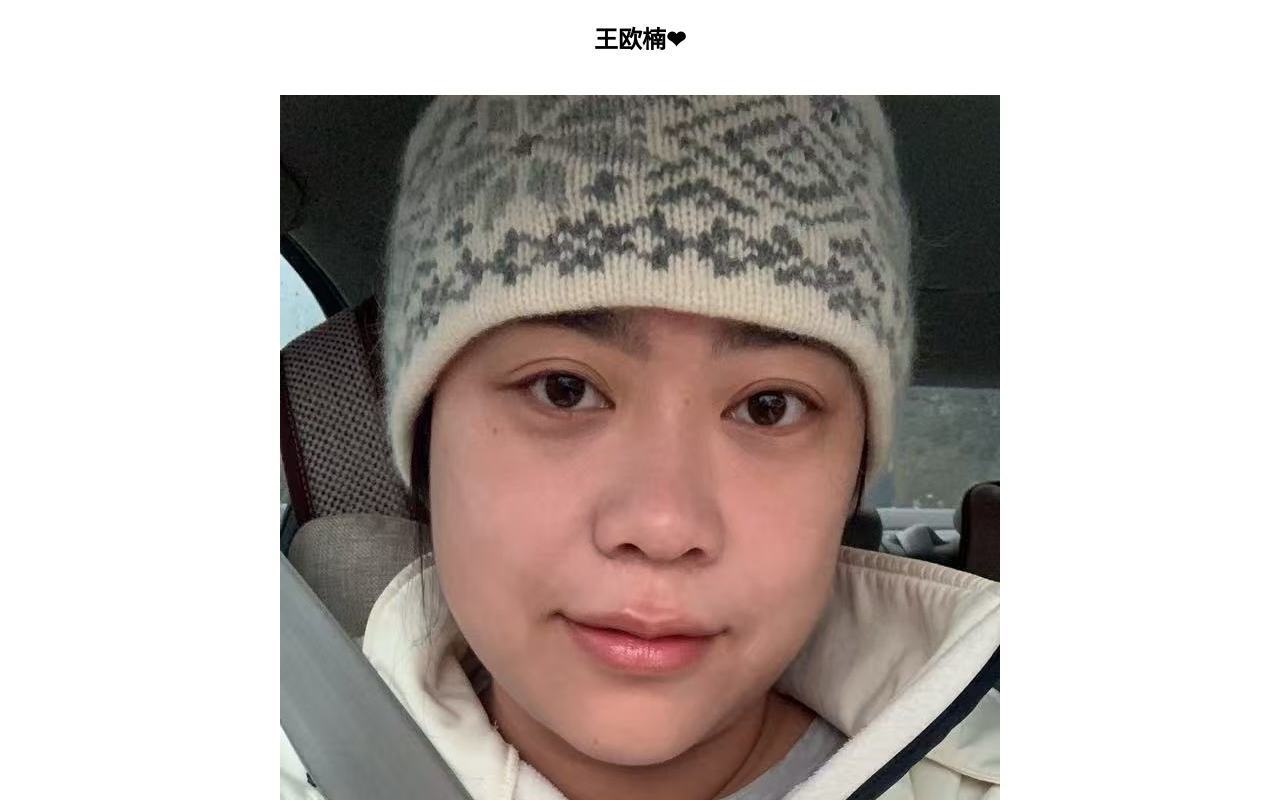
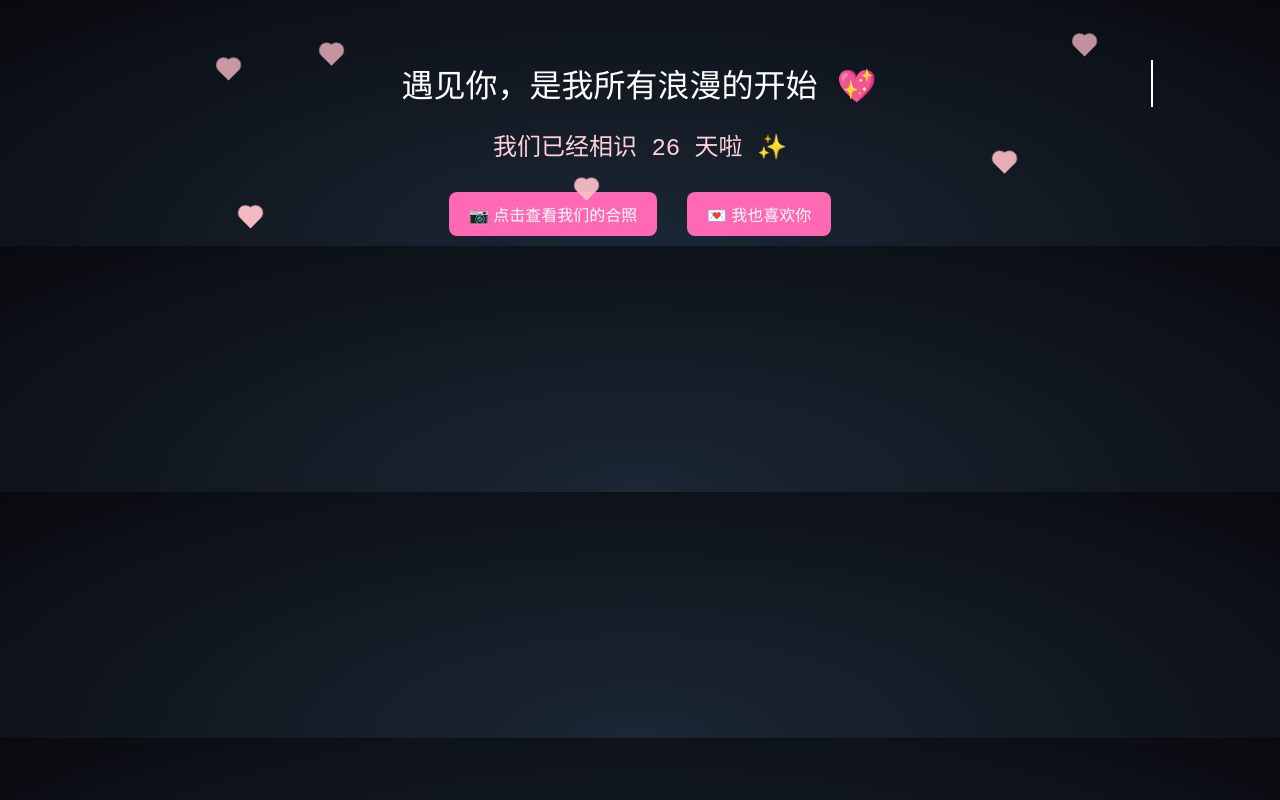
Before and after one commit to EOF-DE/self-image, a plain HTML site: page index.html in a window 1280 px wide. Shown: the top 800 px of the page. Drawn offline with Linux system fonts and the light colour scheme.

Commit message:
Update index.html

```diff
--- a/index.html
+++ b/index.html
@@ -1,16 +1,175 @@
 <!DOCTYPE html>
 <html lang="zh">
 <head>
-    <meta charset="UTF-8">
-    <meta name="viewport" content="width=device-width, initial-scale=1.0">
-    <title>王欧楠❤</title>
-    <style>
-        body { text-align: center; font-family: Arial, sans-serif; }
-        #preview { max-width: 100%; margin-top: 20px; }
-        #timer { font-size: 18px; color: red; }
-    </style>
+  <meta charset="UTF-8">
+  <meta name="viewport" content="width=device-width, initial-scale=1.0">
+  <title>给Olivia的小惊喜</title>
+  <style>
+    body {
+      margin: 0;
+      padding: 0;
+      background: radial-gradient(ellipse at bottom, #1b2735 0%, #090a0f 100%);
+      color: white;
+      font-family: 'Courier New', Courier, monospace;
+      overflow: hidden;
+      text-align: center;
+    }
+
+    .typewriter {
+      font-size: 2em;
+      white-space: nowrap;
+      overflow: hidden;
+      border-right: 2px solid #fff;
+      margin: 60px auto 20px;
+      width: 80%;
+      animation: typing 5s steps(40, end), blink .75s step-end infinite;
+    }
+
+    @keyframes typing {
+      from { width: 0 }
+      to { width: 80% }
+    }
+
+    @keyframes blink {
+      from, to { border-color: transparent }
+      50% { border-color: white }
+    }
+
+    .heart {
+      width: 15px;
+      height: 15px;
+      position: absolute;
+      background: pink;
+      transform: rotate(45deg);
+      animation: floatUp 8s linear infinite;
+    }
+
+    .heart::before,
+    .heart::after {
+      content: "";
+      width: 15px;
+      height: 15px;
+      background: pink;
+      position: absolute;
+      border-radius: 50%;
+    }
+
+    .heart::before { top: -7.5px; left: 0; }
+    .heart::after { left: -7.5px; top: 0; }
+
+    @keyframes floatUp {
+      0% { transform: translateY(0) rotate(45deg); opacity: 1; }
+      100% { transform: translateY(-100vh) rotate(45deg); opacity: 0; }
+    }
+
+    button {
+      margin: 10px;
+      padding: 10px 20px;
+      font-size: 16px;
+      background: #ff69b4;
+      color: white;
+      border: none;
+      border-radius: 8px;
+      cursor: pointer;
+    }
+
+    #modal, #surpriseModal {
+      display: none;
+      position: fixed;
+      top: 50%;
+      left: 50%;
+      transform: translate(-50%, -50%);
+      background: white;
+      color: black;
+      padding: 20px;
+      border-radius: 10px;
+      box-shadow: 0 4px 10px rgba(0, 0, 0, 0.3);
+      z-index: 1000;
+    }
+
+    .modal-backdrop {
+      position: fixed;
+      top: 0;
+      left: 0;
+      width: 100vw;
+      height: 100vh;
+      background: rgba(0,0,0,0.5);
+      z-index: 999;
+      display: none;
+    }
+
+    #countdown {
+      margin: 20px auto;
+      font-size: 1.5em;
+      color: #ffd1dc;
+    }
+  </style>
 </head>
 <body>
-    <h2>王欧楠❤</h2>
-    <img id="preview" src="won.jpg">
+  <audio autoplay loop>
+    <source src="mht.mp3" type="audio/mpeg">
+  </audio>
+
+  <div class="typewriter">遇见你，是我所有浪漫的开始 💖</div>
+
+  <div id="countdown"></div>
+
+  <button onclick="showModal()">📷 点击查看我们的合照</button>
+  <button onclick="showSurprise()">💌 我也喜欢你</button>
+
+  <div id="modal">
+    <img src="won.jpg" alt="我们的合照" style="max-width:100%; border-radius:10px;">
+    <p>这是我们最美的回忆之一 ❤️</p>
+    <button onclick="closeAll()">关闭</button>
+  </div>
+
+  <div id="surpriseModal">
+    <h2>🌟 惊喜时间 🌟</h2>
+    <p>在浩瀚的星空里，我的眼里只有你。愿我们的故事，像星辰一样闪耀不息 ✨</p>
+    <button onclick="closeAll()">我也喜欢你</button>
+  </div>
+
+  <div class="modal-backdrop" id="backdrop" onclick="closeAll()"></div>
+
+  <script>
+    // 爱心动画
+    function createHeart() {
+      const heart = document.createElement('div');
+      heart.classList.add('heart');
+      heart.style.left = Math.random() * 100 + 'vw';
+      heart.style.animationDuration = (4 + Math.random() * 4) + 's';
+      document.body.appendChild(heart);
+      setTimeout(() => heart.remove(), 8000);
+    }
+    setInterval(createHeart, 300);
+
+    // 模态框
+    function showModal() {
+      document.getElementById('modal').style.display = 'block';
+      document.getElementById('backdrop').style.display = 'block';
+    }
+
+    function showSurprise() {
+      document.getElementById('surpriseModal').style.display = 'block';
+      document.getElementById('backdrop').style.display = 'block';
+    }
+
+    function closeAll() {
+      document.getElementById('modal').style.display = 'none';
+      document.getElementById('surpriseModal').style.display = 'none';
+      document.getElementById('backdrop').style.display = 'none';
+    }
+
+    // 纪念日倒计时（修改下面日期）
+    const targetDate = new Date('2025-05-12');
+    function updateCountdown() {
+      const now = new Date();
+      const diff = now - targetDate;
+      const days = Math.floor(diff / (1000 * 60 * 60 * 24));
+      document.getElementById('countdown').innerText = `我们已经相识 ${days} 天啦 ✨`;
+    }
+    updateCountdown();
+    setInterval(updateCountdown, 86400000);
+  </script>
+</body>
 </html>
```
